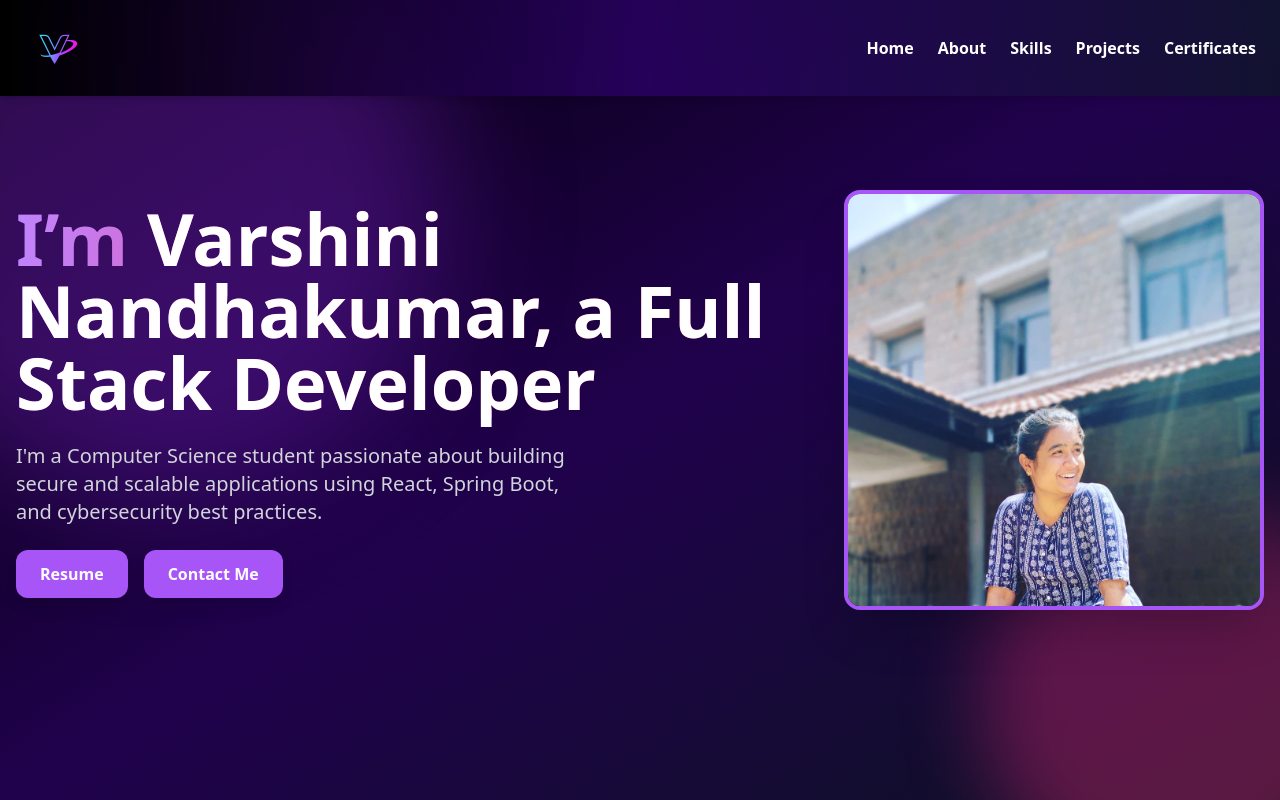
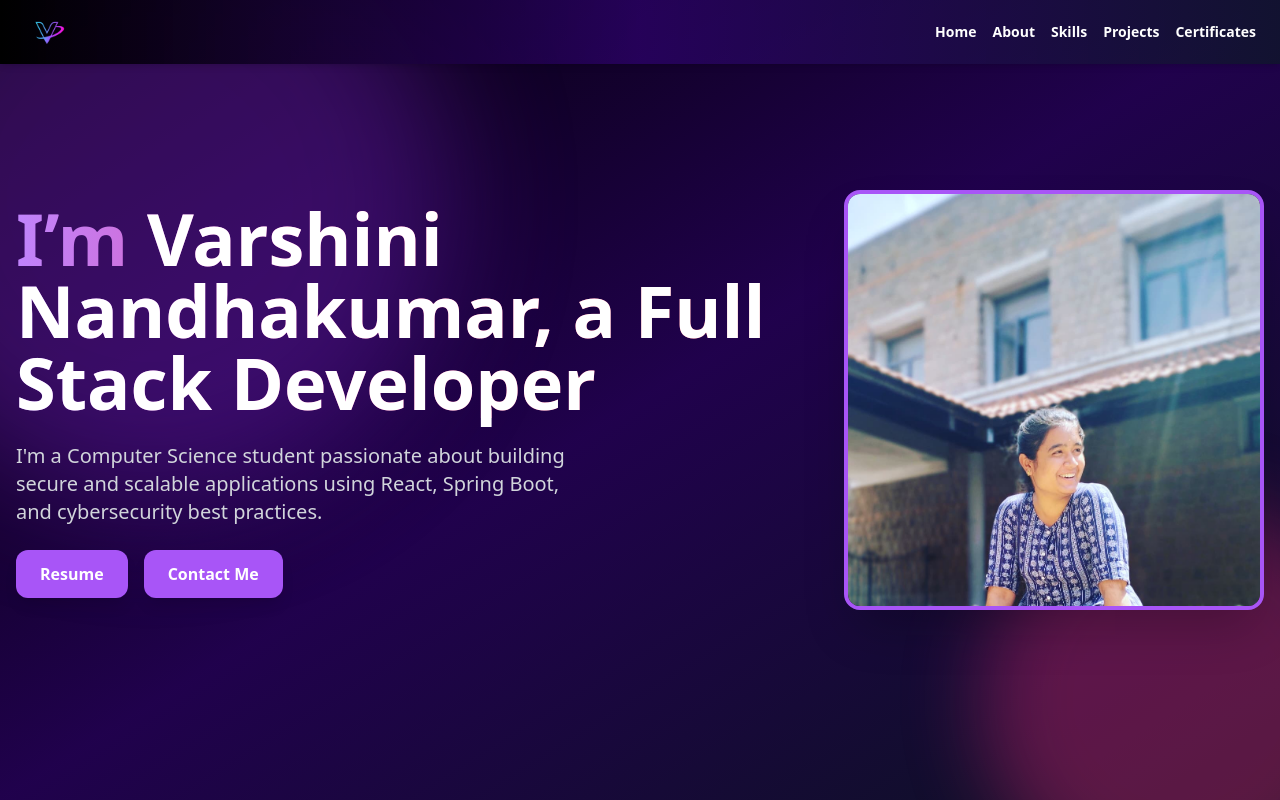
Before and after one commit to Varshhhininandhu/Varshproflio, a React (Create React App) app: page / in a window 1280 px wide. Shown: the top 800 px of the page. Built offline with nearby package versions, Linux system fonts and the light colour scheme; the HTML template or start-up script is replaced by a standard one.

Commit message:
Update Header.js

```diff
--- a/src/components/Header.js
+++ b/src/components/Header.js
@@ -4,19 +4,16 @@ import { Link } from 'react-scroll';
 const Header = () => {
   return (
     <header className="fixed top-0 left-0 w-full z-50 bg-gradient-to-r from-black via-[#2e026d]/70 to-[#0f172a]/80 shadow-md">
-      <div className="max-w-7xl mx-auto px-6 py-4 flex justify-between items-center">
-
-        {/* Logo Image */}
+      <div className="max-w-7xl mx-auto px-6 py-2 flex justify-between items-center">
         <div className="flex items-center gap-2">
           <img
             src="/logome.jpeg"
             alt="Logo"
-            className="w-16 h-16 object-contain"
+            className="w-12 h-12 object-contain"
           />
         </div>
 
-        {/* Nav Links */}
-        <nav className="space-x-6 text-white font-semibold">
+        <nav className="space-x-4 text-white font-semibold text-sm">
           <Link to="home" smooth={true} duration={500} className="cursor-pointer hover:text-purple-400">
             Home
           </Link>
```
